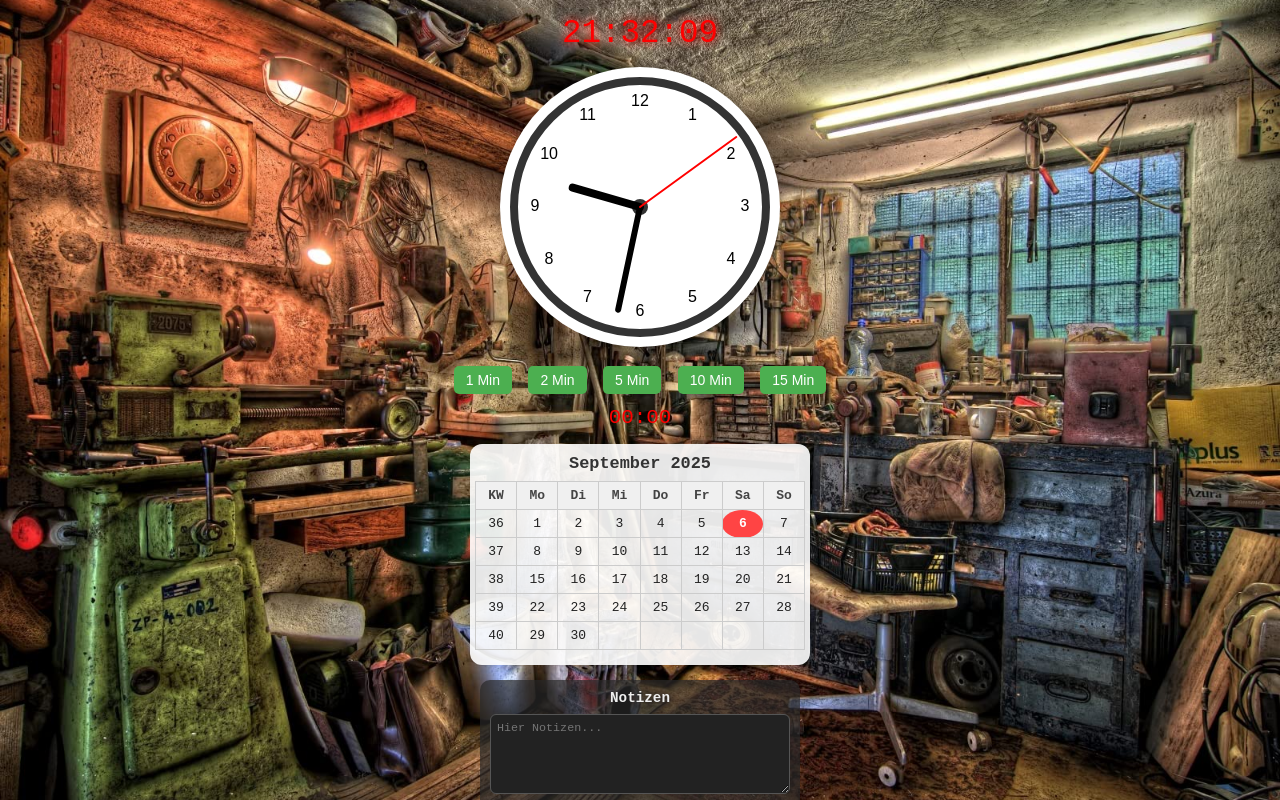
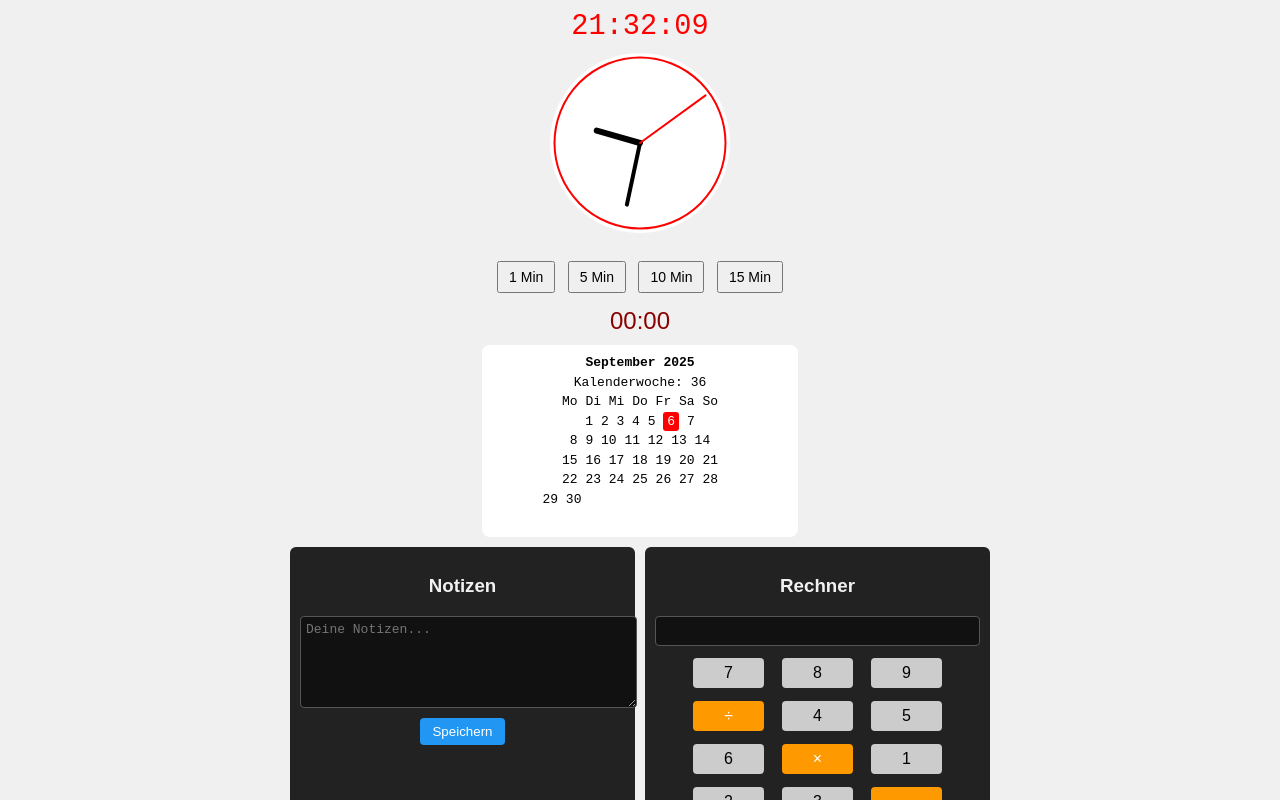
Before and after one commit to boehserenkel/Dashboard_Werkstatt_IPad_2_mit-Timer_Notizen_Teil2_Taschenrechner, a plain HTML site: page index.html in a window 1280 px wide. Drawn offline with Linux system fonts and the light colour scheme.

Commit message:
Update index.html

```diff
--- a/index.html
+++ b/index.html
@@ -1,199 +1,154 @@
 <!DOCTYPE html>
 <html lang="de">
 <head>
-<meta charset="UTF-8" />
-<title>Dashboard iPad 2</title>
-<meta name="viewport" content="width=device-width, initial-scale=1, maximum-scale=1, user-scalable=no" />
+  <meta charset="UTF-8">
+  <title>Dashboard iPad 2</title>
+  <meta name="viewport" content="width=device-width, initial-scale=1, maximum-scale=1, user-scalable=no">
   <style>
     html, body {
-    margin: 0; padding: 0;
-    width: 100%; height: 100%;
+      margin: 0;
+      padding: 0;
+      width: 100%;
+      height: 100%;
+      font-family: sans-serif;
+      background: #f0f0f0;
       overflow: hidden;
-    font-family: sans-serif;
       text-align: center;
-    background: url('Werkstatt.jpg') no-repeat center center fixed;
-    background-size: cover;
-    color: #222;
     }
 
     #digitalClock {
-    font-size: 2.5em;
+      font-size: 2.2em;
+      color: red;
+      margin: 10px 0;
       font-family: monospace;
-    color: red;
-    margin: 15px 0;
-    text-shadow: 0 0 10px red;
-    user-select: none;
     }
 
     canvas {
       background: white;
       border-radius: 50%;
-    box-shadow: 0 0 10px rgba(0,0,0,0.3);
-    width: 280px;
-    height: 280px;
-    display: block;
-    margin: 0 auto 15px;
+      width: 180px;
+      height: 180px;
+      margin: 0 auto 10px auto;
+    }
+
+    .timer-btns {
+      margin: 10px 0;
     }
 
     .timer-btns button {
-    margin: 4px 6px;
-    padding: 6px 12px;
+      margin: 4px;
+      padding: 6px 10px;
       font-size: 14px;
-    background: #4CAF50;
-    color: white;
-    border: none;
-    border-radius: 5px;
-    cursor: pointer;
-    user-select: none;
     }
 
     #timer {
-    font-size: 1.6em;
-    margin: 8px 0;
-    color: red;
-    font-family: monospace;
+      font-size: 1.5em;
+      color: darkred;
+      margin-bottom: 10px;
     }
 
     .calendar {
-    width: 340px;
-    margin: 15px auto;
-    background: rgba(255,255,255,0.9);
-    border-radius: 12px;
-    padding: 10px 5px 15px 5px;
-    box-sizing: border-box;
+      background: white;
+      border-radius: 8px;
+      padding: 8px;
+      margin: 10px auto;
+      width: 300px;
       font-family: monospace;
-    user-select: none;
-    box-shadow: 0 0 12px rgba(0,0,0,0.15);
+      font-size: 13px;
+      line-height: 1.5;
     }
 
-  .calendar .calendar-header {
-    font-size: 1.3em;
-    font-weight: bold;
-    margin-bottom: 8px;
-    color: #333;
+    .calendar mark {
+      background-color: red;
+      color: white;
+      padding: 2px 4px;
+      border-radius: 3px;
     }
 
-  .calendar table {
-    width: 100%;
-    border-collapse: collapse;
-    table-layout: fixed;
-    font-size: 1em;
-  }
-
-  .calendar th, .calendar td {
-    border: 1px solid #ccc;
-    padding: 6px 0;
-    text-align: center;
-    vertical-align: middle;
-    width: 12.5%; /* 8 Spalten: KW + 7 Tage */
-  }
-
-  .calendar th {
-    background: #f0f0f0;
-    font-weight: bold;
-    color: #444;
-    user-select: none;
-  }
-
-  .calendar td.today {
-    background: #ff4444;
-    color: white;
-    font-weight: bold;
-    border-radius: 50%;
+    #toolsContainer {
+      display: flex;
+      justify-content: center;
+      gap: 10px;
+      flex-wrap: wrap;
+      max-width: 700px;
+      margin: 10px auto;
     }
 
     #notes, #calculator {
-    width: 320px;
-    margin: 10px auto;
-    background: rgba(40,40,40,0.7);
-    color: #eee;
-    border-radius: 10px;
+      background: #222;
+      color: #f1f1f1;
+      border-radius: 6px;
       padding: 10px;
+      flex: 1 1 300px;
+      min-width: 280px;
       box-sizing: border-box;
-    font-family: monospace;
-    user-select: none;
-  }
-
-  #notes h2, #calculator h2 {
-    margin: 0 0 8px;
-    font-size: 1.1em;
     }
 
     #notes textarea {
       width: 100%;
       height: 80px;
-    background: #222;
-    color: #eee;
+      background: #111;
+      color: #fff;
       border: 1px solid #555;
-    border-radius: 6px;
-    padding: 6px;
-    box-sizing: border-box;
-    resize: vertical;
+      border-radius: 4px;
       font-family: monospace;
-    font-size: 0.9em;
+      font-size: 13px;
+      padding: 5px;
     }
 
-  #notes button {
+    #saveNotesBtn {
       margin-top: 6px;
-    padding: 5px 12px;
-    font-size: 0.9em;
+      padding: 6px 12px;
       background: #2196F3;
       color: white;
       border: none;
-    border-radius: 5px;
-    cursor: pointer;
+      border-radius: 4px;
     }
 
-  #calculator input {
+    #calcDisplay {
       width: 100%;
-    height: 28px;
-    background: #222;
-    color: #eee;
+      height: 30px;
+      font-size: 1.2em;
+      text-align: right;
+      background: #111;
+      color: #fff;
       border: 1px solid #555;
-    border-radius: 5px;
-    padding: 4px 8px;
+      border-radius: 4px;
+      padding: 5px;
+      margin-bottom: 6px;
       box-sizing: border-box;
-    margin-bottom: 6px;
-    font-family: monospace;
-    font-size: 1em;
-    text-align: right;
     }
 
-  #calculator .btn {
-    width: 20%;
+    #calcButtons button {
+      width: 22%;
       margin: 2%;
-    padding: 8px 0;
-    font-size: 0.9em;
+      padding: 6px 0;
+      font-size: 16px;
       border: none;
-    border-radius: 5px;
+      border-radius: 4px;
       cursor: pointer;
-    background: #eee;
+      background: #ccc;
     }
 
-  #calculator .btn.operator {
+    #calcButtons .operator {
       background: #f90;
       color: white;
     }
 
-  #calculator .btn.equals {
-    width: 92%;
+    #calcButtons .equals {
+      width: 94%;
       background: #2196F3;
       color: white;
-  }
-
-  #calculator .btn:hover {
-    background: #ddd;
     }
   </style>
 </head>
 <body>
 
   <div id="digitalClock">--:--:--</div>
-<canvas id="clockCanvas" width="280" height="280"></canvas>
+  <canvas id="clockCanvas" width="180" height="180"></canvas>
 
   <div class="timer-btns">
     <button onclick="startTimer(1)">1 Min</button>
-  <button onclick="startTimer(2)">2 Min</button>
     <button onclick="startTimer(5)">5 Min</button>
     <button onclick="startTimer(10)">10 Min</button>
     <button onclick="startTimer(15)">15 Min</button>
@@ -201,145 +156,193 @@
   <div id="timer">00:00</div>
 
   <div class="calendar">
-  <div class="calendar-header" id="calendarMonthYear"></div>
     <div id="calendarDisplay"></div>
   </div>
 
+  <div id="toolsContainer">
     <div id="notes">
-  <h2>Notizen</h2>
-  <textarea id="notesArea" placeholder="Hier Notizen..."></textarea><br>
+      <h3>Notizen</h3>
+      <textarea id="notesArea" placeholder="Deine Notizen..."></textarea><br>
       <button id="saveNotesBtn">Speichern</button>
     </div>
 
     <div id="calculator">
-  <h2>Rechner</h2>
+      <h3>Rechner</h3>
       <input type="text" id="calcDisplay" readonly>
       <div id="calcButtons">
-    <button class="btn" onclick="calcPress('7')">7</button>
-    <button class="btn" onclick="calcPress('8')">8</button>
-    <button class="btn" onclick="calcPress('9')">9</button>
-    <button class="btn operator" onclick="calcPress('/')">÷</button>
-    <button class="btn" onclick="calcPress('4')">4</button>
-    <button class="btn" onclick="calcPress('5')">5</button>
-    <button class="btn" onclick="calcPress('6')">6</button>
-    <button class="btn operator" onclick="calcPress('*')">×</button>
-    <button class="btn" onclick="calcPress('1')">1</button>
-    <button class="btn" onclick="calcPress('2')">2</button>
-    <button class="btn" onclick="calcPress('3')">3</button>
-    <button class="btn operator" onclick="calcPress('-')">−</button>
-    <button class="btn" onclick="calcPress('0')">0</button>
-    <button class="btn" onclick="calcPress('.')">.</button>
-    <button class="btn" onclick="calcClear()">C</button>
-    <button class="btn operator" onclick="calcPress('+')">+</button>
-    <button class="btn equals" onclick="calcCalculate()">=</button>
+        <button onclick="calcPress('7')">7</button>
+        <button onclick="calcPress('8')">8</button>
+        <button onclick="calcPress('9')">9</button>
+        <button class="operator" onclick="calcPress('/')">÷</button>
+        <button onclick="calcPress('4')">4</button>
+        <button onclick="calcPress('5')">5</button>
+        <button onclick="calcPress('6')">6</button>
+        <button class="operator" onclick="calcPress('*')">×</button>
+        <button onclick="calcPress('1')">1</button>
+        <button onclick="calcPress('2')">2</button>
+        <button onclick="calcPress('3')">3</button>
+        <button class="operator" onclick="calcPress('-')">−</button>
+        <button onclick="calcPress('0')">0</button>
+        <button onclick="calcPress('.')">.</button>
+        <button onclick="calcClear()">C</button>
+        <button class="operator" onclick="calcPress('+')">+</button>
+        <button class="equals" onclick="calcCalculate()">=</button>
+      </div>
     </div>
   </div>
 
   <script>
-(function(){
-  var canvas = document.getElementById('clockCanvas');
-  var ctx = canvas.getContext('2d');
-  var radius = canvas.height/2, cx = canvas.width/2, cy = canvas.height/2;
+    // Analoge Uhr
+    const canvas = document.getElementById("clockCanvas");
+    const ctx = canvas.getContext("2d");
+    const radius = canvas.height / 2;
+    ctx.translate(radius, radius);
 
-  function drawClock(){
-    ctx.clearRect(0,0,canvas.width,canvas.height);
-    ctx.beginPath(); ctx.arc(cx,cy,radius*0.9,0,2*Math.PI); ctx.fillStyle='white'; ctx.fill();
-    ctx.lineWidth=8; ctx.strokeStyle='#333'; ctx.stroke();
-    ctx.beginPath(); ctx.arc(cx,cy,8,0,2*Math.PI); ctx.fillStyle='#333'; ctx.fill();
-    drawNumbers(); drawHands();
+    function drawClock() {
+      ctx.clearRect(-radius, -radius, canvas.width, canvas.height);
+      ctx.beginPath();
+      ctx.arc(0, 0, radius * 0.95, 0, 2 * Math.PI);
+      ctx.fillStyle = "#fff";
+      ctx.fill();
+      ctx.stroke();
+
+      for (let num = 1; num <= 12; num++) {
+        let ang = num * Math.PI / 6;
+        ctx.rotate(ang);
+        ctx.translate(0, -radius * 0.8);
+        ctx.rotate(-ang);
+        ctx.fillText(num.toString(), -5, 5);
+        ctx.rotate(ang);
+        ctx.translate(0, radius * 0.8);
+        ctx.rotate(-ang);
       }
 
-  function drawNumbers(){
-    ctx.font = ((radius*0.12)|0) + "px Arial";
-    ctx.fillStyle='#000'; ctx.textBaseline="middle"; ctx.textAlign="center";
-    for(var n=1; n<=12; n++){
-      var ang = n*Math.PI/6;
-      var x = cx + Math.cos(ang - Math.PI/2)*radius*0.75;
-      var y = cy + Math.sin(ang - Math.PI/2)*radius*0.75;
-      ctx.fillText(n.toString(), x, y);
+      const now = new Date();
+      const hour = now.getHours() % 12;
+      const minute = now.getMinutes();
+      const second = now.getSeconds();
+
+      drawHand((hour + minute / 60) * Math.PI / 6, radius * 0.5, 6);
+      drawHand(minute * Math.PI / 30, radius * 0.7, 4);
+      drawHand(second * Math.PI / 30, radius * 0.9, 2, 'red');
+
+      const h = now.getHours().toString().padStart(2, '0');
+      const m = minute.toString().padStart(2, '0');
+      const s = second.toString().padStart(2, '0');
+      document.getElementById("digitalClock").textContent = `${h}:${m}:${s}`;
+    }
+
+    function drawHand(pos, length, width, color = "#000") {
+      ctx.beginPath();
+      ctx.lineWidth = width;
+      ctx.lineCap = "round";
+      ctx.strokeStyle = color;
+      ctx.moveTo(0, 0);
+      ctx.lineTo(length * Math.sin(pos), -length * Math.cos(pos));
+      ctx.stroke();
+    }
+
+    setInterval(drawClock, 1000);
+    drawClock();
+
+    // Timer
+    let timerInterval;
+    function startTimer(minutes) {
+      clearInterval(timerInterval);
+      let seconds = minutes * 60;
+      updateTimer(seconds);
+      timerInterval = setInterval(() => {
+        seconds--;
+        updateTimer(seconds);
+        if (seconds <= 0) {
+          clearInterval(timerInterval);
+          alert("Zeit ist um!");
+        }
+      }, 1000);
+    }
+
+    function updateTimer(sec) {
+      const m = Math.floor(sec / 60).toString().padStart(2, '0');
+      const s = (sec % 60).toString().padStart(2, '0');
+      document.getElementById("timer").textContent = `${m}:${s}`;
+    }
+
+    // Kalender
+    function renderCalendar() {
+      const now = new Date();
+      const year = now.getFullYear();
+      const month = now.getMonth();
+      const today = now.getDate();
+      const monthNames = ['Januar','Februar','März','April','Mai','Juni','Juli','August','September','Oktober','November','Dezember'];
+      const dayNames = ['Mo','Di','Mi','Do','Fr','Sa','So'];
+
+      const firstDay = new Date(year, month, 1);
+      const startDay = (firstDay.getDay() + 6) % 7; // Montag = 0
+      const daysInMonth = new Date(year, month + 1, 0).getDate();
+
+      let html = `<strong>${monthNames[month]} ${year}</strong><br>Kalenderwoche: ${getISOWeek(now)}<br>`;
+      html += dayNames.join(' ') + '<br>';
+
+      let day = 1 - startDay;
+      for (let w = 0; w < 6; w++) {
+        for (let d = 0; d < 7; d++) {
+          if (day < 1 || day > daysInMonth) {
+            html += '&nbsp;&nbsp;&nbsp;';
+          } else {
+            html += (day === today)
+              ? `<mark>${day.toString().padStart(2, ' ')}</mark> `
+              : `${day.toString().padStart(2, ' ')} `;
+          }
+          html += ' ';
+          day++;
+        }
+        html += '<br>';
+      }
+      document.getElementById("calendarDisplay").innerHTML = html;
+    }
+
+    function getISOWeek(date) {
+      const temp = new Date(date.getTime());
+      temp.setHours(0, 0, 0, 0);
+      temp.setDate(temp.getDate() + 3 - (temp.getDay() + 6) % 7);
+      const week1 = new Date(temp.getFullYear(), 0, 4);
+      return 1 + Math.round(((temp - week1) / 86400000 - 3 + (week1.getDay() + 6) % 7) / 7);
+    }
+
+    renderCalendar();
+
+    // Notizen
+    const notesArea = document.getElementById("notesArea");
+    const notesKey = "ipad2_notes";
+    notesArea.value = localStorage.getItem(notesKey) || "";
+    document.getElementById("saveNotesBtn").onclick = () => {
+      localStorage.setItem(notesKey, notesArea.value);
+      alert("Gespeichert!");
+    };
+
+    // Rechner
+    let calcInput = "";
+    function calcPress(val) {
+      calcInput += val;
+      document.getElementById("calcDisplay").value = calcInput;
+    }
+
+    function calcClear() {
+      calcInput = "";
+      document.getElementById("calcDisplay").value = "";
+    }
+
+    function calcCalculate() {
+      try {
+        const safe = calcInput.replace(/[^0-9+\-*/().]/g, '');
+        const result = eval(safe);
+        document.getElementById("calcDisplay").value = result;
+        calcInput = result.toString();
+      } catch (e) {
+        document.getElementById("calcDisplay").value = "Fehler";
+        calcInput = "";
       }
     }
-
-  function drawHands(){
-    var now=new Date(), h=now.getHours()%12, m=now.getMinutes(), s=now.getSeconds();
-    drawHand(((h + m/60)*Math.PI/6)-Math.PI/2, radius*0.5,8);
-    drawHand((m*Math.PI/30)-Math.PI/2, radius*0.75,6);
-    drawHand((s*Math.PI/30)-Math.PI/2, radius*0.85,2,'red');
-  }
-
-  function drawHand(pos,len,wd,col){
-    ctx.beginPath(); ctx.lineWidth=wd; ctx.lineCap="round";
-    ctx.strokeStyle=col||'#000'; ctx.moveTo(cx,cy);
-    ctx.lineTo(cx+Math.cos(pos)*len, cy+Math.sin(pos)*len); ctx.stroke();
-  }
-
-  function z(n){ return (n<10?'0':'')+n; }
-  function updateDigital(){ var t=new Date();
-    document.getElementById('digitalClock').textContent = z(t.getHours()) + ':' + z(t.getMinutes()) + ':' + z(t.getSeconds());
-  }
-
-  function tick(){ drawClock(); updateDigital(); }
-  setInterval(tick,1000); tick();
-
-  var ti, rem;
-  window.startTimer = function(min){
-    if(ti) clearInterval(ti);
-    rem=min*60; updateTimer();
-    ti=setInterval(function(){ rem--; if(rem<0){ clearInterval(ti); document.getElementById('timer').textContent="Zeit abgelaufen!"; return;} updateTimer(); },1000);
-  };
-  function updateTimer(){ document.getElementById('timer').textContent = z(Math.floor(rem/60)) + ':' + z(rem%60); }
-
-  function getWeek(d){
-    d = new Date(Date.UTC(d.getFullYear(),d.getMonth(),d.getDate()));
-    d.setUTCDate(d.getUTCDate() + 4 - (d.getUTCDay()||7));
-    var ys=new Date(Date.UTC(d.getUTCFullYear(),0,1));
-    return Math.ceil((((d-ys)/86400000)+1)/7);
-  }
-
-  function genCal(){
-    var cd = document.getElementById('calendarDisplay');
-    var now=new Date(), y=now.getFullYear(), mo=now.getMonth();
-    var mNames=['Januar','Februar','März','April','Mai','Juni','Juli','August','September','Oktober','November','Dezember'];
-    document.getElementById('calendarMonthYear').textContent = mNames[mo] + ' ' + y;
-
-    var fd=new Date(y,mo,1).getDay(); if(fd==0) fd=7;
-    var ld=new Date(y,mo+1,0).getDate();
-    var days=['Mo','Di','Mi','Do','Fr','Sa','So'];
-    var html='<table><thead><tr><th>KW</th>';
-    for(var i=0;i<7;i++) html+='<th>'+days[i]+'</th>';
-    html+='</tr></thead><tbody>';
-
-    var d=1, done=false;
-    for(var w=0;w<6 && !done; w++){
-      html+='<tr><td>'+ getWeek(new Date(y,mo,d)) + '</td>';
-      for(var wd=1;wd<=7;wd++){
-        if((w==0 && wd<fd) || d>ld){ html+='<td></td>'; }
-        else {
-          html+='<td' + (d==now.getDate()? ' class="today"':'') + '>' + d + '</td>';
-          d++;
-          if(d>ld) done=true;
-        }
-      }
-      html+='</tr>';
-    }
-    html+='</tbody></table>';
-    cd.innerHTML=html;
-  }
-  genCal();
-
-  var notes = document.getElementById('notesArea');
-  document.getElementById('saveNotesBtn').onclick = function(){ localStorage.setItem('notes',notes.value); alert('Gespeichert'); };
-  window.onload = function(){ notes.value = localStorage.getItem('notes') || ''; };
-
-  var cdsp=document.getElementById('calcDisplay'), expr='';
-  window.calcPress = function(c){ expr += c; cdsp.value = expr; };
-  window.calcClear = function(){ expr = ''; cdsp.value = ''; };
-  window.calcCalculate = function(){
-    try { expr = ''+eval(expr); cdsp.value = expr; }
-    catch(e){ cdsp.value='Fehler'; expr=''; }
-  };
-})();
   </script>
-
 </body>
 </html>
```
Lines whose indentation alone changed are shown as unchanged.
